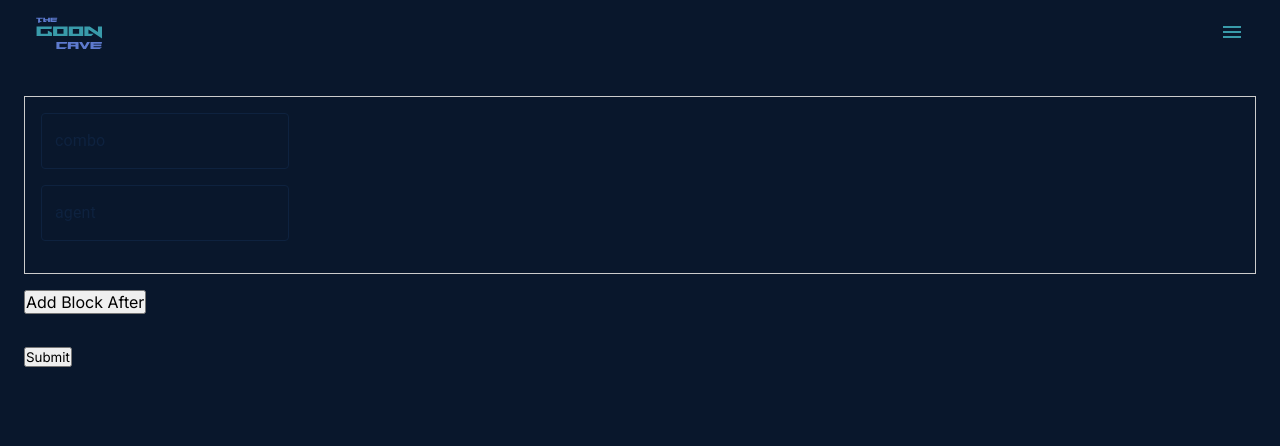
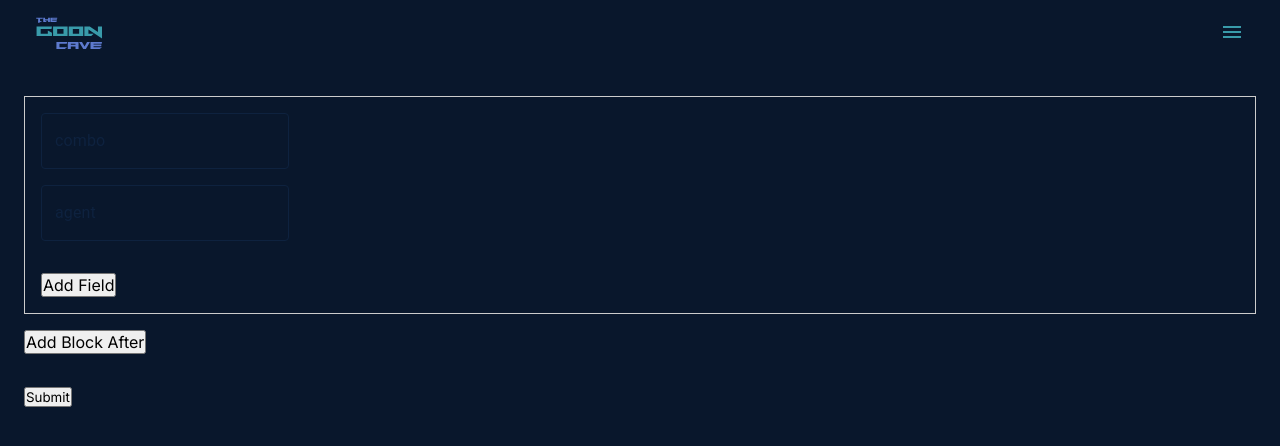
Before and after one commit to mhdalihoria/TekkenTactician---Admin-Panel, a React (Vite) app in the folder frontend - AP/: page /add-guide in a window 1280 px wide. Shown: the top 446 px of the page. Built offline with nearby package versions, Linux system fonts and the light colour scheme.

Commit message:
semi functional block/fields incrementing

```diff
--- a/frontend - AP/src/pages/AddGuide.tsx
+++ b/frontend - AP/src/pages/AddGuide.tsx
@@ -14,18 +14,17 @@ export default function AddGuide() {
     },
   ]);
 
-  const addBlockAfter = (blockId, blockTemplate) => {
+  const addBlockAfter = (blockId) => {
     setBlocks((prevBlocks) => {
       const index = prevBlocks.findIndex((block) => block.id === blockId);
       if (index === -1) return prevBlocks;
 
-      const newId = nanoid();
       const newBlock = {
-        id: newId,
-        fields: blockTemplate.fields.map((field) => ({
+        id: nanoid(),
+        fields: prevBlocks[index].fields.map((field) => ({
           ...field,
-          id: nanoid(), // Generate new IDs for each field
-          value: "", // Reset values for the new block
+          id: nanoid(), // New IDs for fields
+          value: "", // Reset field values
         })),
       };
 
@@ -33,6 +32,27 @@ export default function AddGuide() {
       newBlocks.splice(index + 1, 0, newBlock);
       return newBlocks;
     });
+  };
+
+  const addFieldToBlock = (blockId) => {
+    setBlocks((prevBlocks) =>
+      prevBlocks.map((block) =>
+        block.id === blockId
+          ? {
+              ...block,
+              fields: [
+                ...block.fields,
+                {
+                  id: nanoid(),
+                  name: `new_field_${block.fields.length + 1}`,
+                  value: "",
+                  component: CInputField,
+                },
+              ],
+            }
+          : block
+      )
+    );
   };
 
   const handleFieldChange = (blockId, fieldId, newValue) => {
@@ -68,10 +88,17 @@ export default function AddGuide() {
                   />
                 </div>
               ))}
+              <button
+                type="button"
+                onClick={() => addFieldToBlock(block.id)}
+                style={{ marginTop: "1rem" }}
+              >
+                Add Field
+              </button>
             </div>
             <button
               type="button"
-              onClick={() => addBlockAfter(block.id, block)}
+              onClick={() => addBlockAfter(block.id)}
               style={{ marginTop: "1rem" }}
             >
               Add Block After
```
